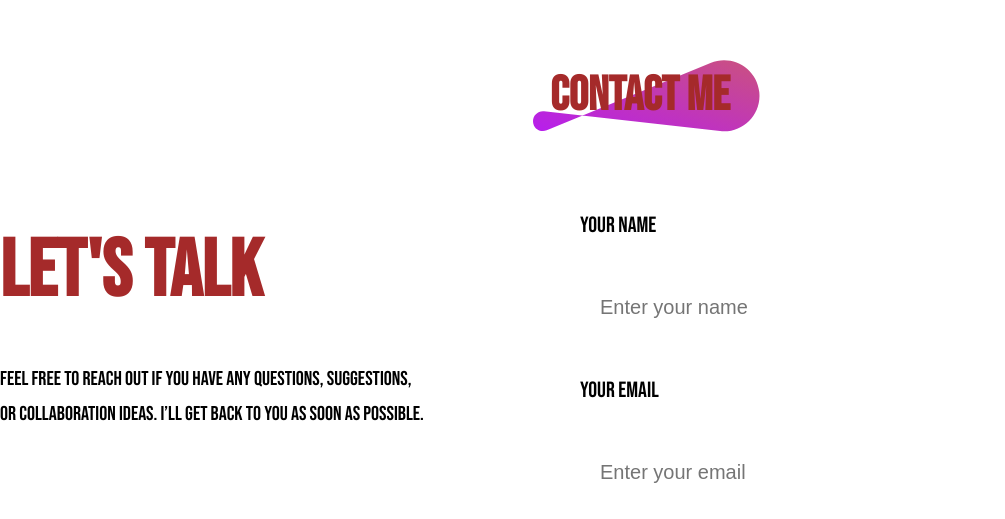
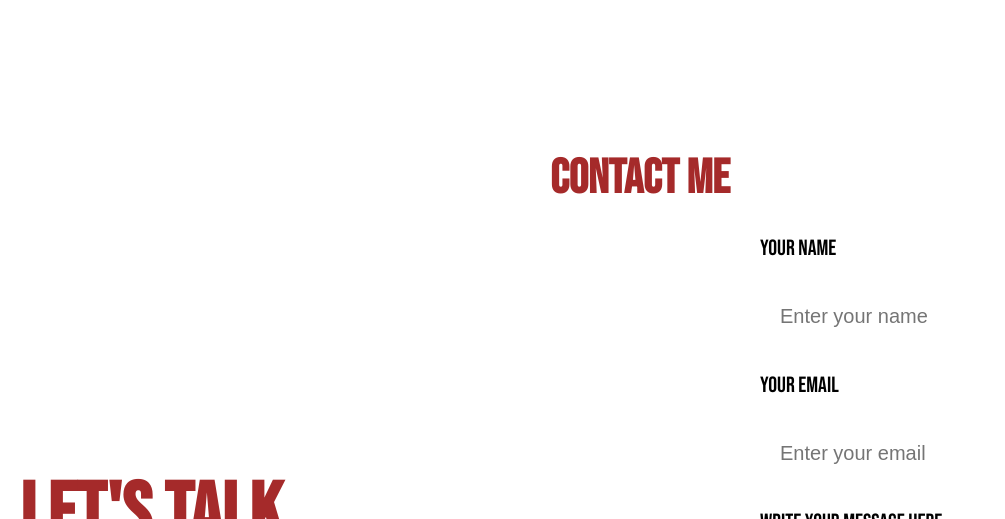
Before and after one commit to TeodorStevanovic/Portfolio-React-Vite, a React (Vite) app: page / in a window 1280 px wide. Shown: the part 2281-2800 px from the top of the page, without its empty margins (0-1005 px from the left). Built offline with nearby package versions, Linux system fonts and the light colour scheme.

Commit message:
Update About me, Contact  and Footer component style

```diff
--- a/src/components/AboutMe/AboutMe.css
+++ b/src/components/AboutMe/AboutMe.css
@@ -4,7 +4,7 @@
   flex-direction: column;
   justify-content: flex-start;
   align-items: center;
-  padding-top: 100px;
+  padding-top: 80px;
   box-sizing: border-box;
 }
 
--- a/src/components/Contact/Contact.css
+++ b/src/components/Contact/Contact.css
@@ -5,27 +5,18 @@
     justify-content: center;
     flex-direction: column;
     align-items: center;
-    gap: 80px;
 }
 
 .contact-title {
-    position: relative;
-}
-
-.contact-title h1 {
-    padding: 0px 30px;
-}
-
-.contact-title img {
-    position: absolute;
-    bottom: 0;
-    right: 0;
-    z-index: -1;
+    font-size: 50px;
+    margin-bottom: 20px;
 }
 
 .contact-section {
+    width: 100%;
     display: flex;
-    gap: 150px;
+    justify-content: space-around;
+    align-items: center;
 }
 
 .contact-left {
@@ -40,7 +31,7 @@
 }
 
 .contact-left p {
-    max-width: 550px;
+    max-width: 700px;
     font-size: 20px;
     line-height: 35px;
 }
@@ -59,8 +50,8 @@
 
 .contact-right input {
     border: none;
-    width: 700px;
-    height: 78px;
+    width: 500px;
+    height: 50px;
     padding-left: 20px;
     border-radius: 4px;
     font-size: 20px;
@@ -68,8 +59,8 @@
 
 .contact-right textarea {
     border: none;
-    width: 650px;
-    padding: 25px;
+    width: 500px;
+    padding: 10px;
     border-radius: 4px;
     font-size: 20px;
 }
@@ -79,6 +70,6 @@
     border-radius: 50px;
     font-size: 22px;
     padding: 20px 60px;
-    margin-top: 50px;
+    margin-top: 30px;
     cursor: pointer;
 }
--- a/src/components/Contact/Contact.jsx
+++ b/src/components/Contact/Contact.jsx
@@ -13,7 +13,6 @@
     <section id="contact" className="contact-container">
       <div className="contact-title">
         <h1>{texts[language].title}</h1>
-        <img src={theme_pattern} alt="" />
       </div>
       <div className="contact-section">
         <div className="contact-left">
--- a/src/components/Footer/Footer.css
+++ b/src/components/Footer/Footer.css
@@ -1,5 +1,6 @@
 .footer {
     width: 100%;
+    height: 70px;
     display: flex;
     justify-content: space-between;
     align-items: center;
```
Also changed, not shown: 1 other file (tests, documents, lock files or other folders).
